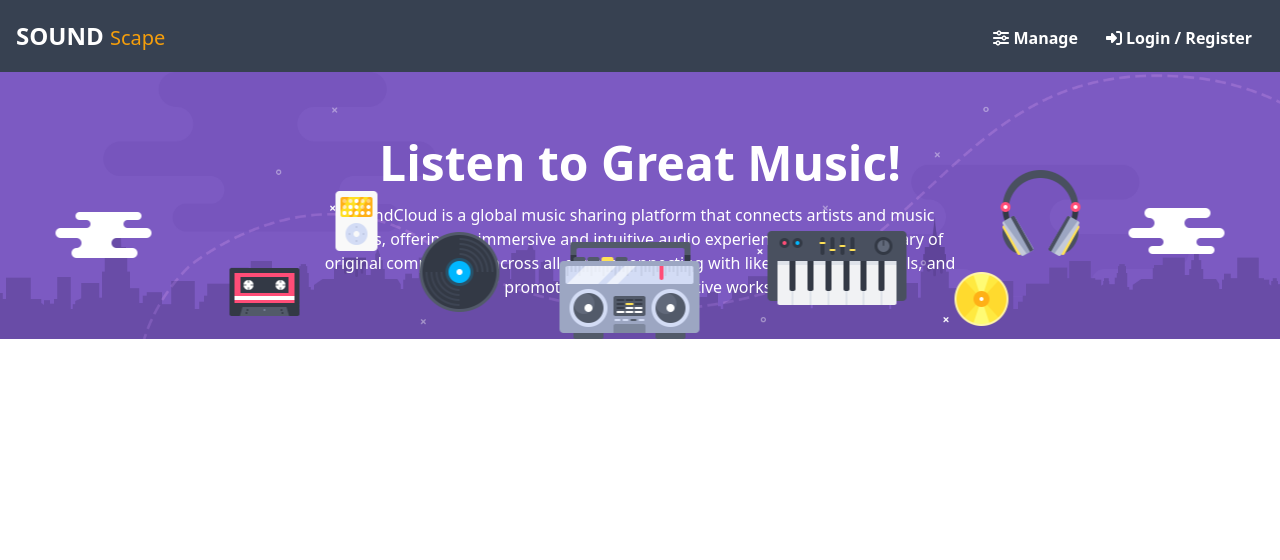
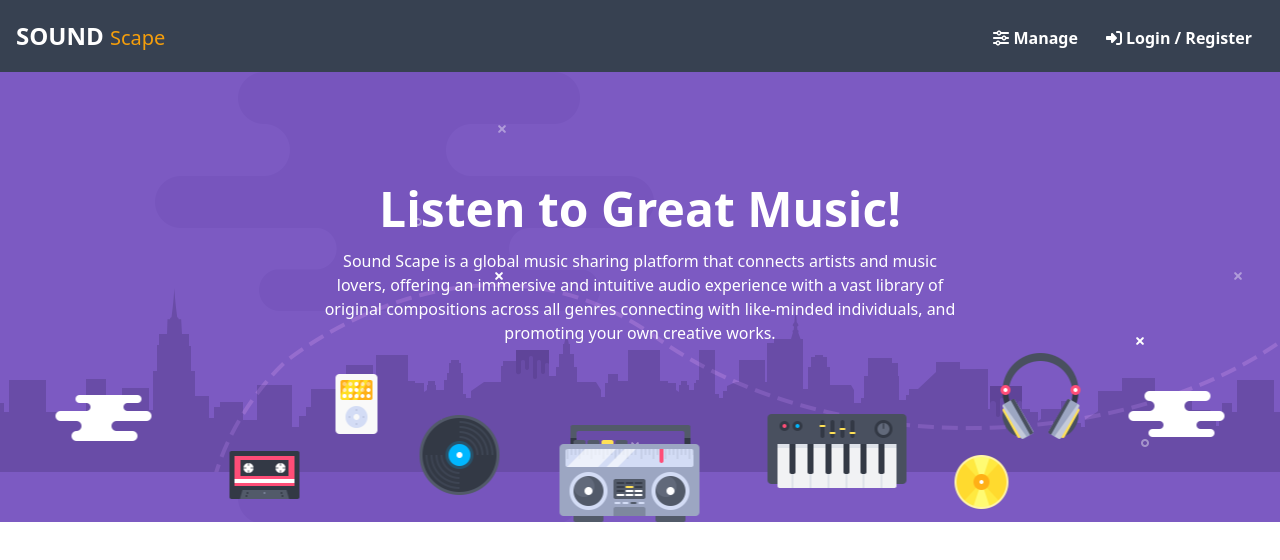
Before and after one commit to ncondes/Sound-Scape, a React (Vite) app: page / in a window 1280 px wide. Shown: the top 560 px of the page. Built offline with nearby package versions, Linux system fonts and the light colour scheme.

Commit message:
General fixes for intrduction sub header

```diff
--- a/src/components/introduction/index.jsx
+++ b/src/components/introduction/index.jsx
@@ -1,23 +1,27 @@
 
 export const Introduction = () => {
   return (
-     <div className="relative">
-        <img src="src/components/introduction/assets/images/background.png" />
-        <div className="absolute top-1/4 left-1/2 transform -translate-x-1/2 text-center">
-           <div className="text-white">
-              <h1 className="text-5xl font-bold mb-2">Listen to Great Music!</h1>
-              <p className="max-w-none mt-4">
-                 SoundCloud is a global music sharing platform that connects artists and music
-                 lovers, offering an immersive and intuitive audio experience with a vast library of
-                 original compositions across all genres connecting with like-minded individuals,
-                 and promoting your own creative works.
-              </p>
-           </div>
+     <section
+        className="relative"
+        style={{
+           backgroundImage: `url('public/assets/img/introduction-background.png')`,
+           width: '100vw',
+           height: '450px'
+        }}
+     >
+        <div className="absolute top-1/4 left-1/2 transform -translate-x-1/2 mx-auto text-center w-55% text-white">
+           <h1 className="text-5xl font-bold mb-2">Listen to Great Music!</h1>
+           <p className="max-w-none mt-4">
+              Sound Scape is a global music sharing platform that connects artists and music lovers,
+              offering an immersive and intuitive audio experience with a vast library of original
+              compositions across all genres connecting with like-minded individuals, and promoting
+              your own creative works.
+           </p>
         </div>
         <img
-           className="absolute bottom-0 left-1/2 z-10 transform -translate-x-1/2"
-           src="src/components/introduction/assets/images/objects.png"
+           className="max-w-full absolute bottom-0 left-1/2 z-10 transform -translate-x-1/2"
+           src="public/assets/img/introduction-icons.png"
         />
-     </div>
+     </section>
   )
 }
```
Also changed, not shown: public/assets/img/introduction-background.png (renamed from src/components/introduction/assets/images/background.png), public/assets/img/introduction-icons.png (renamed from src/components/introduction/assets/images/objects.png).
